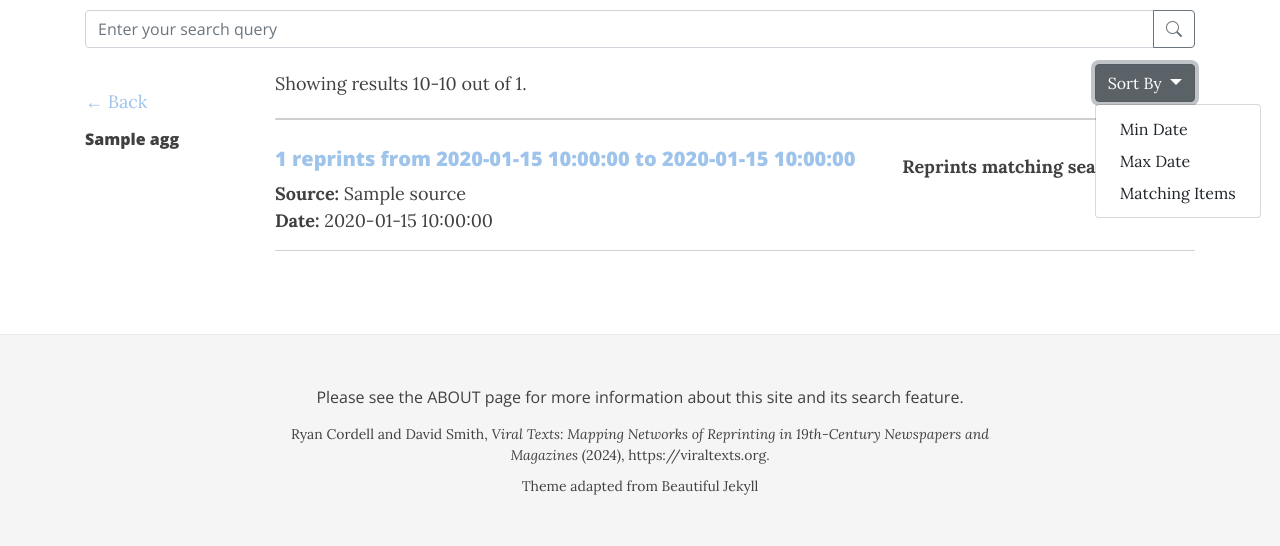
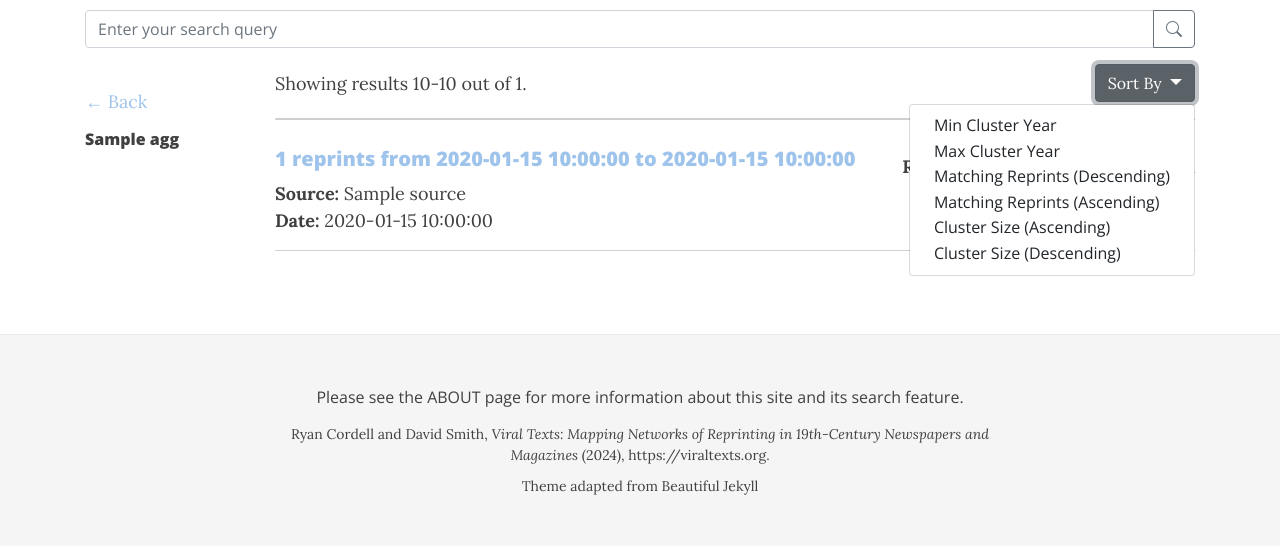
Before and after one commit to danieljohnevans/vt-elastic, a Flask app: template templates/index.html in a window 1280 px wide, after a click on "Sort By". Shown: the part 91-637 px from the top of the page. Run offline with Flask 3, Linux system fonts and the light colour scheme; the template is opened without the code that fills it: most values are stand-ins (such as "Sample title", 1, 10 or a date in 2020); some libraries are stand-ins or nearby versions.

Commit message:
sort by cluster size, # of matching reprints, work on mix/max/median cluster date

```diff
--- a/app.py
+++ b/app.py
@@ -22,10 +22,11 @@ app.jinja_env.undefined = CustomUndefined
 def index():
     return render_template('index.html')
 
-def format_date(iso_date):
-    if iso_date:
-        return datetime.strptime(iso_date, "%Y-%m-%dT%H:%M:%S.%fZ").strftime("%Y-%m-%d")
-    return None
+def parse_date(date_str):
+    try:
+        return datetime.strptime(date_str, "%Y-%m-%d")
+    except (ValueError, TypeError):
+        return None
 
 def process_clusters_results(clusters, search_phrase):
 
@@ -223,6 +224,15 @@ def handle_search():
             date = hit['_source'].get('date', None)
             open = hit['_source'].get('open', None)
             doc_count = hit['_source'].get('size', None)
+            date_range = hit['_source'].get('dateRange', None)
+
+            if date_range:
+                try:
+                    min_year, max_year = map(int, date_range.split('/'))
+                except ValueError:
+                    min_year, max_year = None, None
+            else:
+                min_year, max_year = None, None
 
 
             if cluster not in clusters_results:
@@ -234,7 +244,10 @@ def handle_search():
                 'date': date,
                 'count': cluster_aggregation['Cluster'][cluster]['doc_count'],
                 'open': open,
-                'doc_count': doc_count
+                'doc_count': doc_count,
+                'date_range': date_range,
+                'min_year': min_year,
+                'max_year': max_year
 
             })
 
@@ -243,10 +256,37 @@ def handle_search():
         sorted(clusters_results.items(), key=lambda item: item[1][0]['count'], reverse=True)
     )
 
+    # print(clusters_results)
+
     sorted_clusters_list = sorted(cluster_aggregation['Cluster'].items(), key=lambda item: item[1]['doc_count'], reverse=True)
 
-    # Sort clusters by count in descending order
+    # print(sorted_clusters_list)
+
+    # Sort clusters w info by count in descending order
     sorted_clusters_list = sorted(clusters_results.items(), key=lambda item: item[1][0]['count'], reverse=True)
+    # print(sorted_clusters_list)
+
+
+    sort_by = request.form.get("sort_by", "count")  # Get sort option from the request
+
+    if sort_by == "min_year":
+        sorted_clusters_list = sorted(
+            clusters_results.items(),
+            key=lambda item: item[1][0]['min_year'] if item[1][0]['min_year'] is not None else float('inf')
+        )
+    elif sort_by == "max_year":
+            sorted_clusters_list = sorted(
+                clusters_results.items(),
+                key=lambda item: item[1][0]['max_year'] if item[1][0]['max_year'] is not None else float('inf')
+            )
+    elif sort_by == "desc_count":
+        sorted_clusters_list = sorted(sorted_clusters_list, key=lambda item: item[1][0]['count'], reverse=True)
+    elif sort_by == "asc_count":
+        sorted_clusters_list = sorted(sorted_clusters_list, key=lambda item: item[1][0]['count'], reverse=False)
+    elif sort_by == "desc_cluster":
+        sorted_clusters_list = sorted(sorted_clusters_list, key=lambda item: item[1][0]['doc_count'], reverse=True)
+    elif sort_by == "asc_cluster":
+        sorted_clusters_list = sorted(sorted_clusters_list, key=lambda item: item[1][0]['doc_count'], reverse=False)
 
     # Apply slicing for pagination
     clusters_results = dict(sorted_clusters_list[from_:from_ + 20])
@@ -287,6 +327,8 @@ def handle_search():
         for entry in cluster_data:
             entry['min_date'] = date_info['min_date']
             entry['max_date'] = date_info['max_date']
+
+
 
 
     total_doc_count = sum(bucket['doc_count'] for bucket in clusters['Cluster'].values())
--- a/templates/index.html
+++ b/templates/index.html
@@ -64,10 +64,36 @@
                           Sort By
                         </button>
                         <div class="dropdown-menu" aria-labelledby="dropdownMenuButton">
-                            <a class="dropdown-item" onclick="sortClusterByDate('{{ cluster_name.replace(' ', '_') }}', 'min_date')">Min Date</a>
-                            <a class="dropdown-item" onclick="sortClusterByDate('{{ cluster_name.replace(' ', '_') }}', 'max_date')">Max Date</a>
-                            <a class="dropdown-item" onclick="sortClusterByDocCount('{{ cluster_name.replace(' ', '_') }}', 'max_date')">Matching Items</a>
-
+                            <form method="POST" action="{{ url_for('handle_search') }}">
+                                <input type="hidden" name="query" value="{{ query }}">
+                                <input type="hidden" name="sort_by" value="min_year">
+                                <button type="submit" class="dropdown-item">Min Cluster Year</button>
+                            </form>
+                            <form method="POST" action="{{ url_for('handle_search') }}">
+                                <input type="hidden" name="query" value="{{ query }}">
+                                <input type="hidden" name="sort_by" value="max_year">
+                                <button type="submit" class="dropdown-item">Max Cluster Year</button>
+                            </form>
+                            <form method="POST" action="{{ url_for('handle_search') }}">
+                                <input type="hidden" name="query" value="{{ query }}">
+                                <input type="hidden" name="sort_by" value="desc_count">
+                                <button type="submit" class="dropdown-item">Matching Reprints (Descending)</button>
+                            </form>
+                            <form method="POST" action="{{ url_for('handle_search') }}">
+                                <input type="hidden" name="query" value="{{ query }}">
+                                <input type="hidden" name="sort_by" value="asc_count">
+                                <button type="submit" class="dropdown-item">Matching Reprints (Ascending)</button>
+                            </form>
+                            <form method="POST" action="{{ url_for('handle_search') }}">
+                                <input type="hidden" name="query" value="{{ query }}">
+                                <input type="hidden" name="sort_by" value="asc_cluster">
+                                <button type="submit" class="dropdown-item">Cluster Size (Ascending)</button>
+                            </form>
+                            <form method="POST" action="{{ url_for('handle_search') }}">
+                                <input type="hidden" name="query" value="{{ query }}">
+                                <input type="hidden" name="sort_by" value="desc_cluster">
+                                <button type="submit" class="dropdown-item">Cluster Size (Descending)</button>
+                            </form>
                         </div>
                       </div>
                     </div>
@@ -147,41 +173,4 @@
     {% endif %}
 
 
-    <script>
-
-function sortClusterByDate(clusterId, dateType) {
-    const clusterContainer = document.querySelector(`#${clusterId}_clusters`);
-    const clusters = Array.from(clusterContainer.children);
-
-    clusters.sort((a, b) => {
-        const dateA = new Date(a.getAttribute(`data-${dateType}`));
-        const dateB = new Date(b.getAttribute(`data-${dateType}`));
-
-        if (dateType === 'max_date') {
-            return dateB - dateA;
-        } else {
-            return dateA - dateB;
-        }
-    });
-
-    clusterContainer.innerHTML = '';
-    clusters.forEach(cluster => clusterContainer.appendChild(cluster));
-}
-
-function sortClusterByDocCount(clusterId) {
-    const clusterContainer = document.querySelector(`#${clusterId}_clusters`);
-    const clusters = Array.from(clusterContainer.children);
-
-    clusters.sort((a, b) => {
-        const countA = parseInt(a.getAttribute('data-doc-count'), 10);
-        const countB = parseInt(b.getAttribute('data-doc-count'), 10);
-        return countB - countA;
-    });
-
-    clusterContainer.innerHTML = '';
-    clusters.forEach(cluster => clusterContainer.appendChild(cluster));
-}
-    </script>
-
-
 {% endblock %}
```
